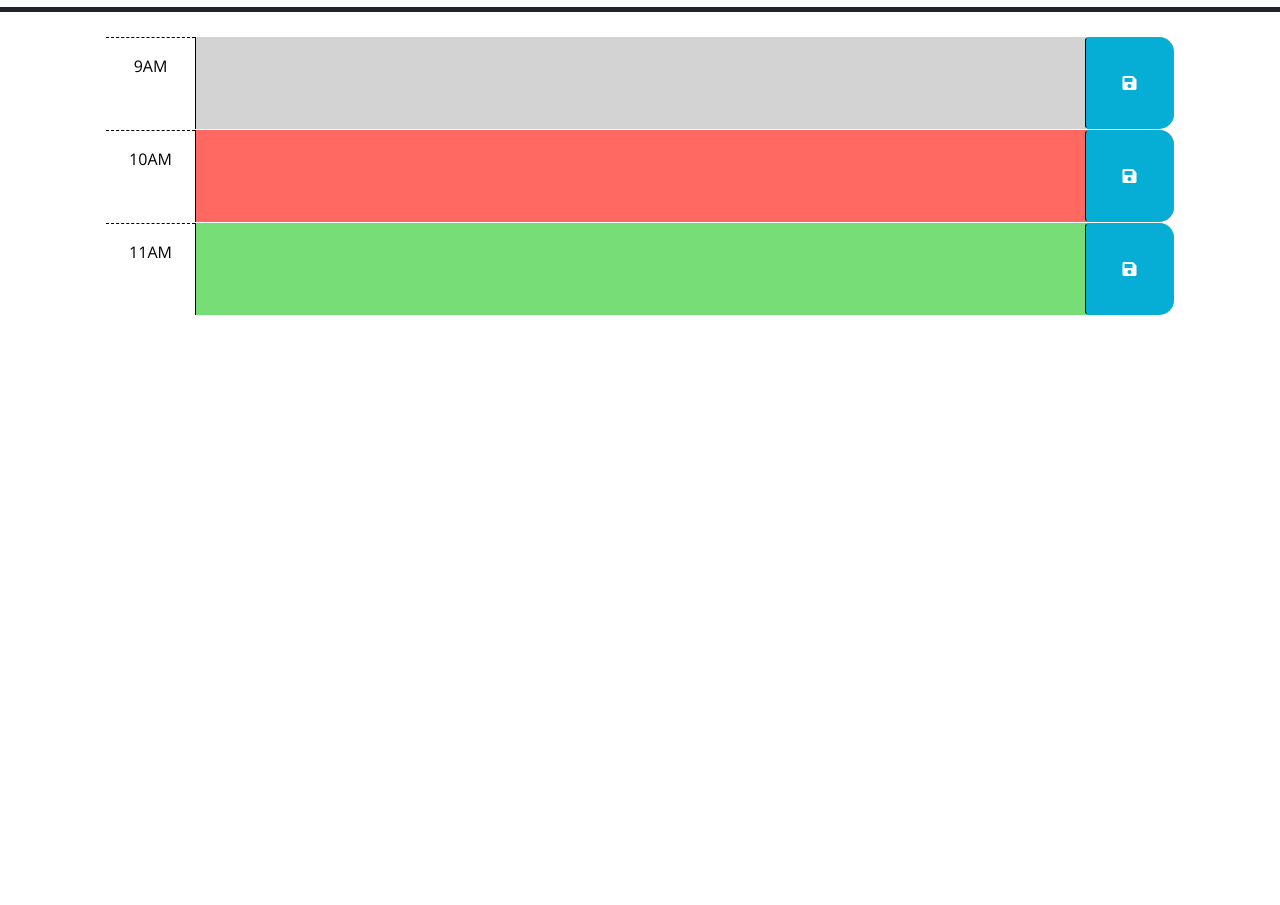
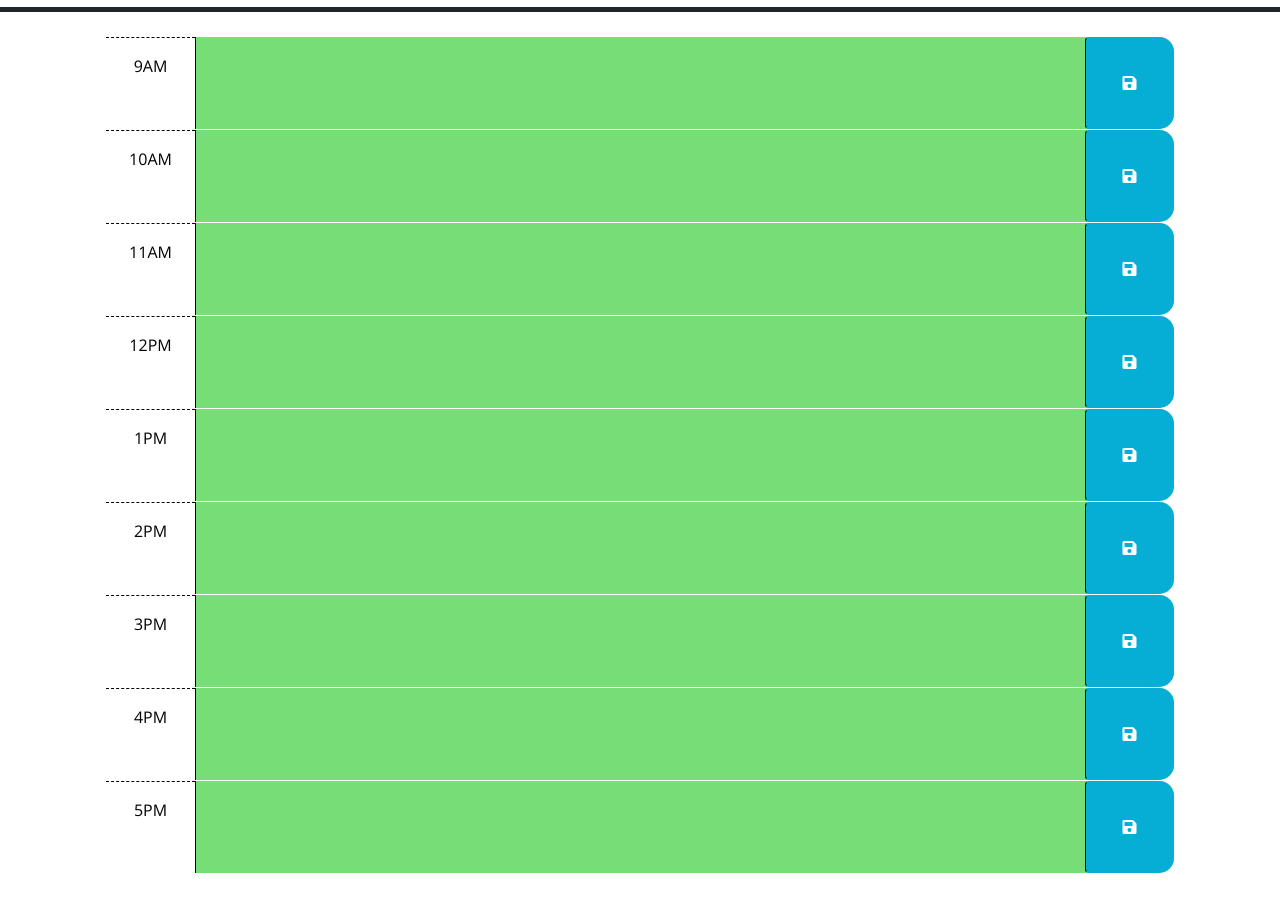
Before and after one commit to jmcdlungren/Work-Day-Scheduler, a plain HTML site: page index.html in a window 1280 px wide. Shown: the part 220-1125 px from the top of the page. Before the commit the page ends 800 px from the top, so only its background shows below. Drawn offline with nearby package versions, Linux system fonts and the light colour scheme; files that its build step writes are made by us from their sources.

Commit message:
updated HTML, added hour blocks and classes

```diff
--- a/Assets/CSS/style.css
+++ b/Assets/CSS/style.css
@@ -1,6 +1,7 @@
 body {
   font-family: 'Open Sans', sans-serif;
   font-size: 16px;
+  margin-bottom: 2em;
 }
 
 textarea {
--- a/index.html
+++ b/index.html
@@ -18,8 +18,9 @@
       href="https://fonts.googleapis.com/css?family=Open+Sans&display=swap"
       rel="stylesheet"
     />
-    <link rel="stylesheet" href="style.css" />
+    <link rel="stylesheet" href="./Assets/CSS/style.css" />
     <title>Work Day Scheduler</title>
+    <link rel="icon" href="./Assets/Images/Calendar.jpg" />
   </head>
 
   <body>
@@ -29,18 +30,10 @@
       <p id="currentDay" class="lead"></p>
     </header>
     <div class="container-lg px-5">
-      <!-- Use class for "past", "present", and "future" to apply styles to the
-        time-block divs accordingly. The javascript will need to do this by
-        adding/removing these classes on each div by comparing the hour in the
-        id to the current hour. The html provided below is meant to be an example
-        demonstrating how the css provided can be leveraged to create the
-        desired layout and colors. The html below should be removed or updated
-        in the finished product. Remember to delete this comment once the
-        code is implemented.
+      <!-- Use class for "past", "present", and "future" to apply styles to the time-block divs accordingly. The javascript will need to do this by adding/removing these classes on each div by comparing the hour in the id to the current hour. The html provided below is meant to be an example demonstrating how the css provided can be leveraged to create the desired layout and colors. The html below should be removed or updated in the finished product. Remember to delete this comment once the code is implemented.
         -->
 
-      <!-- Example of a past time block. The "past" class adds a gray background color. -->
-      <div id="hour-9" class="row time-block past">
+      <div id="hour-9" class="row time-block past present future">
         <div class="col-2 col-md-1 hour text-center py-3">9AM</div>
         <textarea class="col-8 col-md-10 description" rows="3"> </textarea>
         <button class="btn saveBtn col-2 col-md-1" aria-label="save">
@@ -48,8 +41,7 @@
         </button>
       </div>
 
-      <!-- Example of a a present time block. The "present" class adds a red background color. -->
-      <div id="hour-10" class="row time-block present">
+      <div id="hour-10" class="row time-block past present future">
         <div class="col-2 col-md-1 hour text-center py-3">10AM</div>
         <textarea class="col-8 col-md-10 description" rows="3"> </textarea>
         <button class="btn saveBtn col-2 col-md-1" aria-label="save">
@@ -57,9 +49,56 @@
         </button>
       </div>
 
-      <!-- Example of a future time block. The "future" class adds a green background color. -->
-      <div id="hour-11" class="row time-block future">
+      <div id="hour-11" class="row time-block past present future">
         <div class="col-2 col-md-1 hour text-center py-3">11AM</div>
+        <textarea class="col-8 col-md-10 description" rows="3"> </textarea>
+        <button class="btn saveBtn col-2 col-md-1" aria-label="save">
+          <i class="fas fa-save" aria-hidden="true"></i>
+        </button>
+      </div>
+
+      <div id="hour-12" class="row time-block past present future">
+        <div class="col-2 col-md-1 hour text-center py-3">12PM</div>
+        <textarea class="col-8 col-md-10 description" rows="3"> </textarea>
+        <button class="btn saveBtn col-2 col-md-1" aria-label="save">
+          <i class="fas fa-save" aria-hidden="true"></i>
+        </button>
+      </div>
+
+      <div id="hour-13" class="row time-block past present future">
+        <div class="col-2 col-md-1 hour text-center py-3">1PM</div>
+        <textarea class="col-8 col-md-10 description" rows="3"> </textarea>
+        <button class="btn saveBtn col-2 col-md-1" aria-label="save">
+          <i class="fas fa-save" aria-hidden="true"></i>
+        </button>
+      </div>
+
+      <div id="hour-14" class="row time-block past present future">
+        <div class="col-2 col-md-1 hour text-center py-3">2PM</div>
+        <textarea class="col-8 col-md-10 description" rows="3"> </textarea>
+        <button class="btn saveBtn col-2 col-md-1" aria-label="save">
+          <i class="fas fa-save" aria-hidden="true"></i>
+        </button>
+      </div>
+
+      <div id="hour-15" class="row time-block past present future">
+        <div class="col-2 col-md-1 hour text-center py-3">3PM</div>
+        <textarea class="col-8 col-md-10 description" rows="3"> </textarea>
+        <button class="btn saveBtn col-2 col-md-1" aria-label="save">
+          <i class="fas fa-save" aria-hidden="true"></i>
+        </button>
+      </div>
+
+      <div id="hour-16" class="row time-block past present future">
+        <div class="col-2 col-md-1 hour text-center py-3">4PM</div>
+        <textarea class="col-8 col-md-10 description" rows="3"> </textarea>
+        <button class="btn saveBtn col-2 col-md-1" aria-label="save">
+          <i class="fas fa-save" aria-hidden="true"></i>
+        </button>
+      </div>
+
+      <div id="hour-17" class="row time-block past present future">
+        <div class="col-2 col-md-1 hour text-center py-3">5PM</div>
         <textarea class="col-8 col-md-10 description" rows="3"> </textarea>
         <button class="btn saveBtn col-2 col-md-1" aria-label="save">
           <i class="fas fa-save" aria-hidden="true"></i>
@@ -73,6 +112,6 @@
       crossorigin="anonymous"
     ></script>
 
-    <script src="script.js"></script>
+    <script src="./Assets/JavaScript/script.js"></script>
   </body>
 </html>
```
Also changed, not shown: Assets/JavaScript/script.js (+3 -14 lines), Assets/Images/Calendar.jpg (added).
